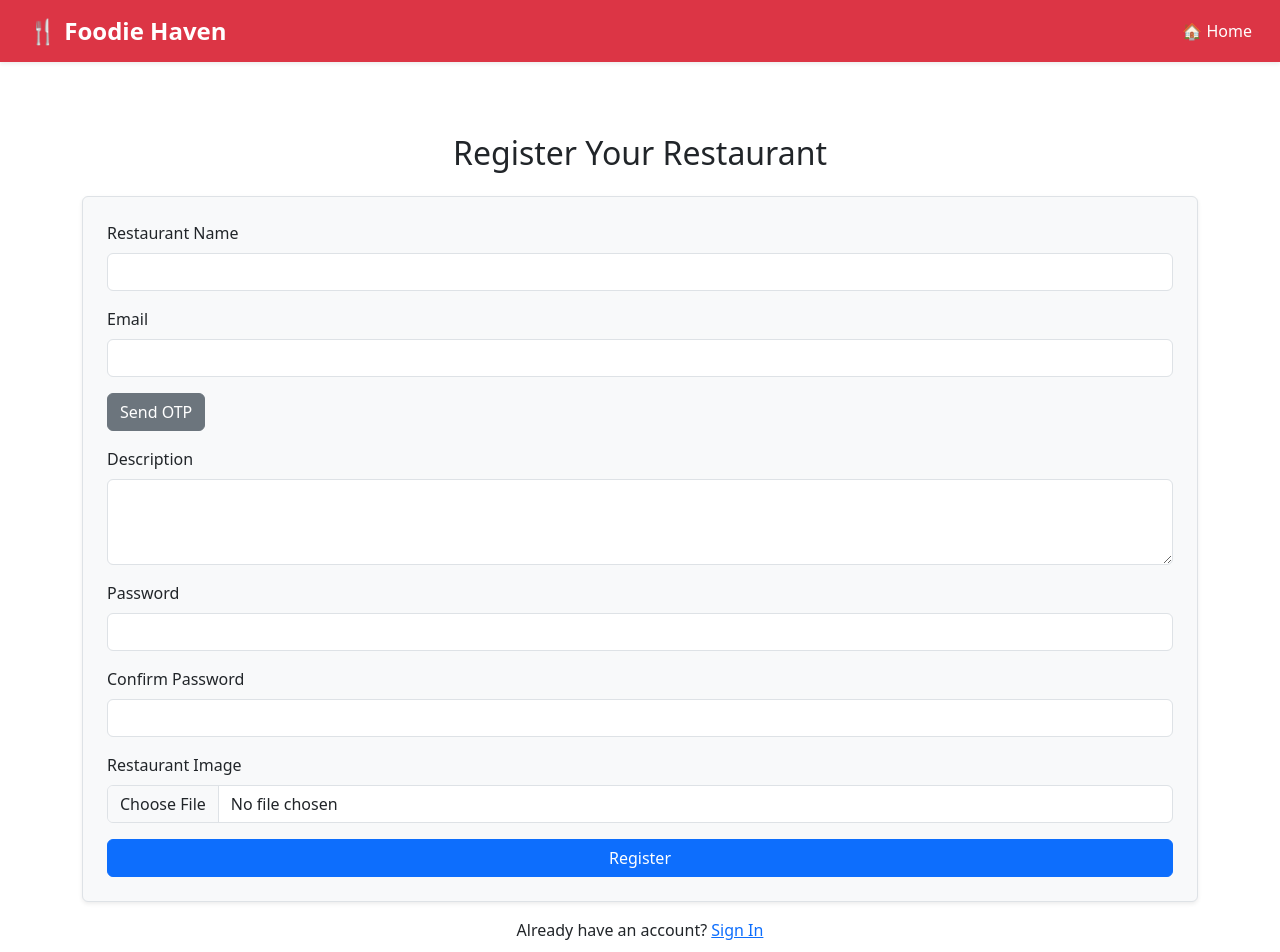
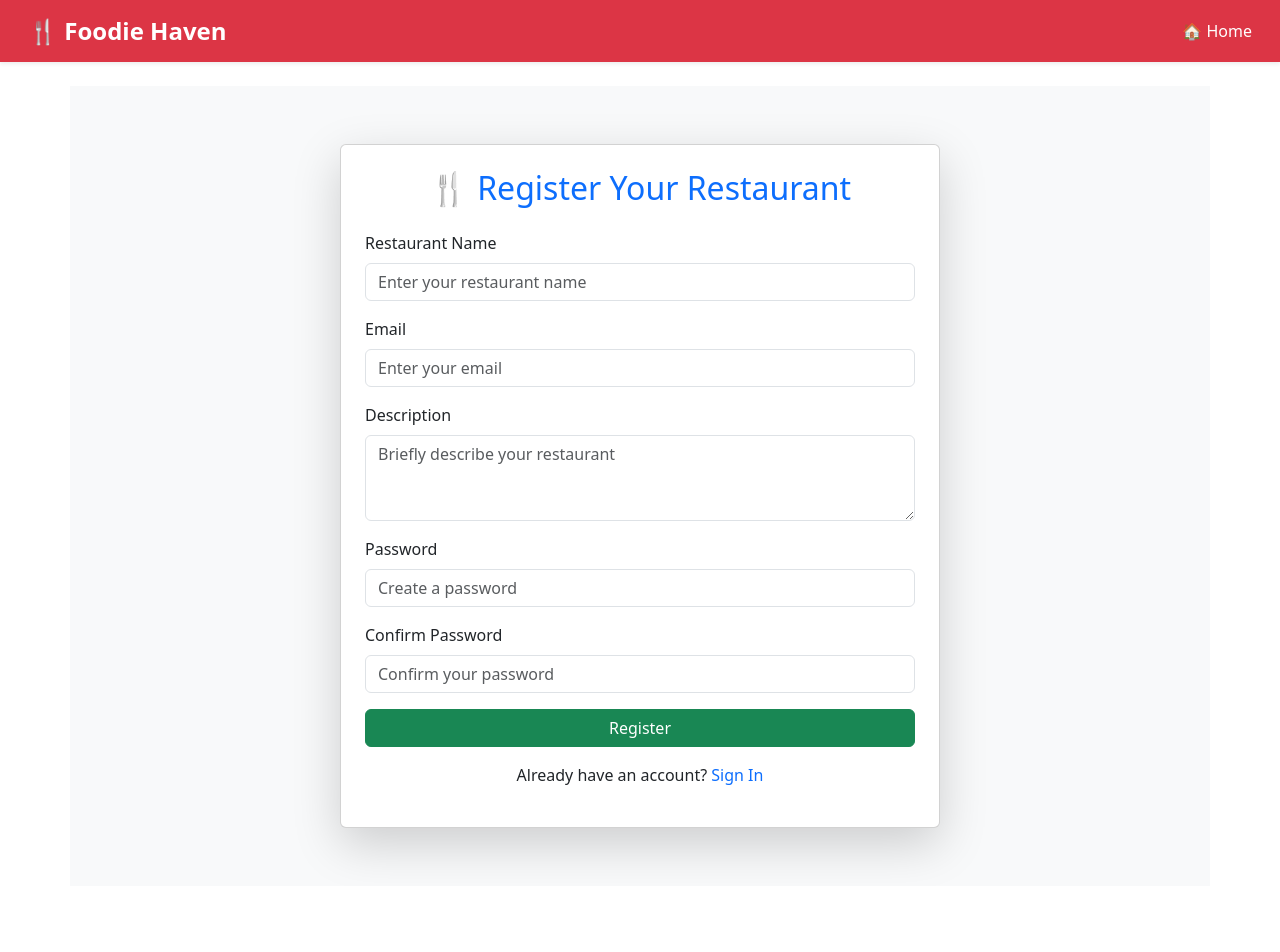
Before and after one commit to M-Uamr-Farooq/FoodAppV3.1, a React (Vite) app in the folder Frontend/: page /register-restaurant in a window 1280 px wide. Shown: the top 952 px of the page. After the commit the page ends 886 px from the top, so only its background shows below. Built offline with nearby package versions, Linux system fonts and the light colour scheme.

Commit message:
Otp Veriificaton and database table change

```diff
--- a/Frontend/src/App.jsx
+++ b/Frontend/src/App.jsx
@@ -7,11 +7,13 @@ import Home from "./components/Home";
 import Buyer_signin from "./components/Buyer_signin";
 import Buyer_signup from "./components/Buyer_signup";
 import RegisterRestaurant from "./components/RegisterRestaurant";
+import VerifyOtp from "./components/VerifyOtp";
 import YourRestaurantAuth from "./components/YourRestaurantAuth";
 import YourRestaurant from "./components/YourRestaurant";
 import Cart from "./components/Cart";
 import Order from "./components/Order";
 import Ordered from "./components/Ordered";
+
 
 function App() {
   return (
@@ -27,6 +29,7 @@ function App() {
           <Route path="/buyer-signin" element={<Buyer_signin />} />
           <Route path="/buyer-signup" element={<Buyer_signup />} />
           <Route path="/register-restaurant" element={<RegisterRestaurant />} />
+          <Route path="/verify-otp" element={<VerifyOtp />} />
           <Route path="/your-restaurant-auth" element={<YourRestaurantAuth />} />
           <Route path="/your-restaurant" element={<YourRestaurant />} />
           <Route path="/cart" element={<Cart />} />
--- a/Frontend/src/components/RegisterRestaurant.jsx
+++ b/Frontend/src/components/RegisterRestaurant.jsx
@@ -6,15 +6,12 @@ const RegisterRestaurant = () => {
   const [formData, setFormData] = useState({
     name: '',
     email: '',
-    otp: '',
     description: '',
     password: '',
     confirmPassword: '',
-    image: '',
   });
 
-  const [otpSent, setOtpSent] = useState(false);
-  const [otpVerified, setOtpVerified] = useState(false);
+  const [errorMessage, setErrorMessage] = useState('');
   const navigate = useNavigate();
 
   const handleChange = (e) => {
@@ -22,166 +19,110 @@ const RegisterRestaurant = () => {
     setFormData({ ...formData, [name]: value });
   };
 
-  const handleImageUpload = (e) => {
-    const file = e.target.files[0];
-    if (!file) return;
-    const reader = new FileReader();
-    reader.onloadend = () => {
-      setFormData({ ...formData, image: reader.result });
-    };
-    reader.readAsDataURL(file);
-  };
-
-  const sendOtp = async () => {
-    if (!formData.email) {
-      alert('Please enter your email!');
-      return;
-    }
-    try {
-      const response = await axios.post('http://localhost:3000/api/send-otp', { email: formData.email });
-      alert('OTP sent to your email!');
-      setOtpSent(true);
-    } catch (error) {
-      console.error('Error sending OTP:', error);
-      alert('Failed to send OTP. Please try again.');
-    }
-  };
-
-  const verifyOtp = async () => {
-    try {
-      const response = await axios.post('http://localhost:3000/api/verify-otp', { email: formData.email, otp: formData.otp });
-      alert('OTP verified successfully!');
-      setOtpVerified(true);
-    } catch (error) {
-      console.error('Error verifying OTP:', error);
-      alert('Invalid OTP. Please try again.');
-    }
-  };
-
   const handleSubmit = async (e) => {
     e.preventDefault();
-    if (!otpVerified) {
-      alert('Please verify your email before registering.');
-      return;
-    }
+    setErrorMessage(''); // Clear any previous error messages
+
     if (formData.password !== formData.confirmPassword) {
       alert('Passwords do not match!');
       return;
     }
+
     try {
-      const response = await axios.post('http://localhost:3000/api/restaurants', formData);
-      alert('Restaurant registered successfully!');
-      navigate('/your-restaurant-auth');
+      // Send OTP to the user's email
+      await axios.post('http://localhost:3000/api/send-otp', { email: formData.email });
+
+      // Redirect to OTP verification page with form data
+      navigate('/verify-otp', { state: { formData } });
     } catch (error) {
-      console.error('Error registering restaurant:', error);
-      alert(error.response?.data?.message || 'Failed to register restaurant. Please try again.');
+      if (error.response && error.response.data.message) {
+        setErrorMessage(error.response.data.message); // Display error message from the server
+      } else {
+        console.error('Error sending OTP:', error);
+        alert('Failed to send OTP. Please try again.');
+      }
     }
   };
 
   return (
-    <div className="container mt-5">
-      <h2 className="text-center mb-4">Register Your Restaurant</h2>
-      <form onSubmit={handleSubmit} className="p-4 border rounded shadow-sm bg-light">
+    <div className="container d-flex justify-content-center align-items-center min-vh-100 bg-light">
+      <div className="card shadow-lg p-4 w-100" style={{ maxWidth: '600px' }}>
+        <h2 className="text-center mb-4 text-primary">🍴 Register Your Restaurant</h2>
+        {errorMessage && <div className="alert alert-danger">{errorMessage}</div>}
+        <form onSubmit={handleSubmit}>
           <div className="mb-3">
             <label htmlFor="name" className="form-label">Restaurant Name</label>
             <input
               type="text"
-            className="form-control"
-            id="name"
               name="name"
               value={formData.name}
               onChange={handleChange}
+              placeholder="Enter your restaurant name"
+              className="form-control"
               required
             />
           </div>
+
           <div className="mb-3">
             <label htmlFor="email" className="form-label">Email</label>
             <input
               type="email"
-            className="form-control"
-            id="email"
               name="email"
               value={formData.email}
               onChange={handleChange}
+              placeholder="Enter your email"
+              className="form-control"
               required
             />
           </div>
-        {!otpSent && (
-          <button type="button" className="btn btn-secondary mb-3" onClick={sendOtp}>
-            Send OTP
-          </button>
-        )}
-        {otpSent && !otpVerified && (
-          <>
-            <div className="mb-3">
-              <label htmlFor="otp" className="form-label">Enter OTP</label>
-              <input
-                type="text"
-                className="form-control"
-                id="otp"
-                name="otp"
-                value={formData.otp}
-                onChange={handleChange}
-                required
-              />
-            </div>
-            <button type="button" className="btn btn-secondary mb-3" onClick={verifyOtp}>
-              Verify OTP
-            </button>
-          </>
-        )}
+
           <div className="mb-3">
             <label htmlFor="description" className="form-label">Description</label>
             <textarea
-            className="form-control"
-            id="description"
               name="description"
-            rows="3"
               value={formData.description}
               onChange={handleChange}
+              placeholder="Briefly describe your restaurant"
+              rows="3"
+              className="form-control"
               required
             ></textarea>
           </div>
+
           <div className="mb-3">
             <label htmlFor="password" className="form-label">Password</label>
             <input
               type="password"
-            className="form-control"
-            id="password"
               name="password"
               value={formData.password}
               onChange={handleChange}
+              placeholder="Create a password"
+              className="form-control"
               required
             />
           </div>
+
           <div className="mb-3">
             <label htmlFor="confirmPassword" className="form-label">Confirm Password</label>
             <input
               type="password"
-            className="form-control"
-            id="confirmPassword"
               name="confirmPassword"
               value={formData.confirmPassword}
               onChange={handleChange}
+              placeholder="Confirm your password"
+              className="form-control"
               required
             />
           </div>
-        <div className="mb-3">
-          <label htmlFor="image" className="form-label">Restaurant Image</label>
-          <input
-            type="file"
-            className="form-control"
-            id="image"
-            name="image"
-            accept="image/*"
-            onChange={handleImageUpload}
-            required
-          />
+
+          <div className="d-grid mb-3">
+            <button type="submit" className="btn btn-success">Register</button>
           </div>
-        <button type="submit" className="btn btn-primary w-100">Register</button>
+
+          <p className="text-center">
+            Already have an account? <a href="/your-restaurant-auth" className="text-decoration-none text-primary">Sign In</a>
+          </p>
         </form>
-      <div className="text-center mt-3">
-        <p>Already have an account? <a href="/your-restaurant-auth">Sign In</a></p>
       </div>
     </div>
   );
--- /dev/null
+++ b/Frontend/src/components/VerifyOtp.jsx
@@ -0,0 +1,53 @@
+import React, { useState } from 'react';
+import { useLocation, useNavigate } from 'react-router-dom';
+import axios from 'axios';
+
+const VerifyOtp = () => {
+  const [otp, setOtp] = useState('');
+  const location = useLocation();
+  const navigate = useNavigate();
+  const { formData } = location.state;
+
+  const handleVerifyOtp = async () => {
+    try {
+        const response = await axios.post('http://localhost:3000/api/verify-otp', {
+            email: formData.email.trim(),
+            otp: otp.trim(),
+            name: formData.name.trim(),
+            description: formData.description,
+            password: formData.password,
+            image: formData.image,
+        });
+        alert('OTP verified and user information stored successfully!');
+        navigate('/your-restaurant-auth');
+    } catch (error) {
+        console.error('Error verifying OTP:', error);
+        alert(error.response?.data?.message || 'Invalid OTP. Please try again.');
+    }
+};
+
+  return (
+    <div className="container d-flex justify-content-center align-items-center min-vh-100 bg-light">
+      <div className="card shadow-lg p-4 w-100" style={{ maxWidth: '400px' }}>
+        <h2 className="text-center mb-4 text-primary">Verify OTP</h2>
+        <div className="mb-3">
+          <label htmlFor="otp" className="form-label">Enter OTP</label>
+          <input
+            type="text"
+            id="otp"
+            value={otp}
+            onChange={(e) => setOtp(e.target.value)}
+            placeholder="Enter the OTP sent to your email"
+            className="form-control"
+            required
+          />
+        </div>
+        <div className="d-grid">
+          <button onClick={handleVerifyOtp} className="btn btn-success">Verify OTP</button>
+        </div>
+      </div>
+    </div>
+  );
+};
+
+export default VerifyOtp;
--- a/Frontend/src/components/YourRestaurant.jsx
+++ b/Frontend/src/components/YourRestaurant.jsx
@@ -1,62 +1,56 @@
-import React, { useState, useEffect } from "react";
-import axios from "axios";
+import React, { useEffect, useState } from 'react';
+import axios from 'axios';
 
-export default function YourRestaurant() {
-  const username = sessionStorage.getItem("username"); // Retrieve username from sessionStorage
-  const [profile, setProfile] = useState({});
-  const [menuItems, setMenuItems] = useState([]);
+const YourRestaurant = () => {
+  const [restaurant, setRestaurant] = useState(null);
+  const restaurantName = sessionStorage.getItem('restaurantName');
+  const restaurantEmail = sessionStorage.getItem('restaurantEmail');
 
   useEffect(() => {
-    if (!username) {
-      alert("You are not logged in!");
-      window.location.href = "/your-restaurant-auth"; // Redirect to login if not authenticated
+    if (!restaurantName || !restaurantEmail) {
+        alert('You are not logged in!');
+        window.location.href = '/your-restaurant-auth'; // Redirect to login if not authenticated
         return;
     }
 
-    // Fetch restaurant profile and menu items
-    const fetchData = async () => {
+    // Fetch restaurant profile
+    const fetchRestaurant = async () => {
         try {
-        const profileResponse = await axios.get(`http://localhost:3000/api/restaurants/${username}`);
-        setProfile(profileResponse.data); // Update profile state
-
-        const menuResponse = await axios.get(`http://localhost:3000/api/menu/${username}`);
-        setMenuItems(menuResponse.data); // Update menu items state
+            const response = await axios.get(`http://localhost:3000/api/restaurants/${restaurantName}`);
+            setRestaurant(response.data);
         } catch (error) {
-        console.error("Error fetching data:", error);
+            console.error('Error fetching restaurant profile:', error);
+            alert('Failed to fetch restaurant profile.');
         }
     };
 
-    fetchData();
-  }, [username]);
+    fetchRestaurant();
+}, [restaurantName, restaurantEmail]);
+
+  if (!restaurant) {
+    return <div>Loading...</div>;
+  }
 
   return (
-    <div className="container py-5">
+    <div className="container mt-5">
       <h2 className="text-center mb-4">Your Restaurant Profile</h2>
-      {profile.image && (
+      <div className="card shadow-lg p-4">
+        {restaurant.image && (
           <div className="text-center mb-4">
             <img
-            src={profile.image}
-            alt={profile.name}
+              src={restaurant.image}
+              alt={restaurant.name}
               className="img-fluid rounded shadow"
-            style={{ maxWidth: "300px" }}
+              style={{ maxWidth: '300px' }}
             />
           </div>
         )}
-      <p><strong>Name:</strong> {profile.name}</p>
-      <p><strong>Address:</strong> {profile.address}</p>
-      <p><strong>Phone:</strong> {profile.phone}</p>
-      <p><strong>Email:</strong> {profile.email}</p>
-      <p><strong>Description:</strong> {profile.description}</p>
-
-      <h4 className="mt-4">Menu Items</h4>
-      <ul>
-        {menuItems.map((item, index) => (
-          <li key={index}>
-            <strong>{item.name}</strong> - ${item.price}
-            {item.image && <img src={item.image} alt={item.name} style={{ width: "50px", marginLeft: "10px" }} />}
-          </li>
-        ))}
-      </ul>
+        <p><strong>Name:</strong> {restaurant.name}</p>
+        <p><strong>Email:</strong> {restaurant.email}</p>
+        <p><strong>Description:</strong> {restaurant.description}</p>
+      </div>
     </div>
   );
-}
+};
+
+export default YourRestaurant;
--- a/Frontend/src/components/YourRestaurantAuth.jsx
+++ b/Frontend/src/components/YourRestaurantAuth.jsx
@@ -3,7 +3,7 @@ import axios from 'axios';
 import { useNavigate } from 'react-router-dom';
 
 const YourRestaurantAuth = () => {
-  const [credentials, setCredentials] = useState({ username: '', password: '' });
+  const [credentials, setCredentials] = useState({ name: '', email: '', password: '' });
   const navigate = useNavigate();
 
   const handleChange = (e) => {
@@ -14,13 +14,17 @@ const YourRestaurantAuth = () => {
   const handleSubmit = async (e) => {
     e.preventDefault();
     try {
-        const response = await axios.post('http://localhost:3000/api/authenticate', credentials);
-        alert('Login successful!');
-        sessionStorage.setItem('username', credentials.username); // Store username in sessionStorage
-        navigate('/your-restaurant'); // Redirect to authenticated page
+      const response = await axios.post('http://localhost:3000/api/authenticate', {
+        name: credentials.name.trim(),
+        email: credentials.email.trim(),
+        password: credentials.password,
+      });
+      alert('Login successful!');
+      sessionStorage.setItem('restaurantName', credentials.name.trim());
+      sessionStorage.setItem('restaurantEmail', credentials.email.trim());
+      navigate('/your-restaurant');
     } catch (error) {
-        console.error('Error authenticating:', error);
-        alert(error.response?.data?.message || 'Invalid username or password.');
+      alert(error.response?.data?.message || 'Login failed. Try again.');
     }
   };
 
@@ -29,23 +33,32 @@ const YourRestaurantAuth = () => {
       <h2 className="text-center mb-4">Restaurant Login</h2>
       <form onSubmit={handleSubmit} className="p-4 border rounded shadow-sm bg-light">
         <div className="mb-3">
-          <label htmlFor="username" className="form-label">Username</label>
+          <label className="form-label">Restaurant Name</label>
           <input
             type="text"
             className="form-control"
-            id="username"
-            name="username"
-            value={credentials.username}
+            name="name"
+            value={credentials.name}
             onChange={handleChange}
             required
           />
         </div>
         <div className="mb-3">
-          <label htmlFor="password" className="form-label">Password</label>
+          <label className="form-label">Email</label>
+          <input
+            type="email"
+            className="form-control"
+            name="email"
+            value={credentials.email}
+            onChange={handleChange}
+            required
+          />
+        </div>
+        <div className="mb-3">
+          <label className="form-label">Password</label>
           <input
             type="password"
             className="form-control"
-            id="password"
             name="password"
             value={credentials.password}
             onChange={handleChange}
```
Also changed, not shown: 1 other file (tests, documents, lock files or other folders). Lines whose indentation alone changed are shown as unchanged.
